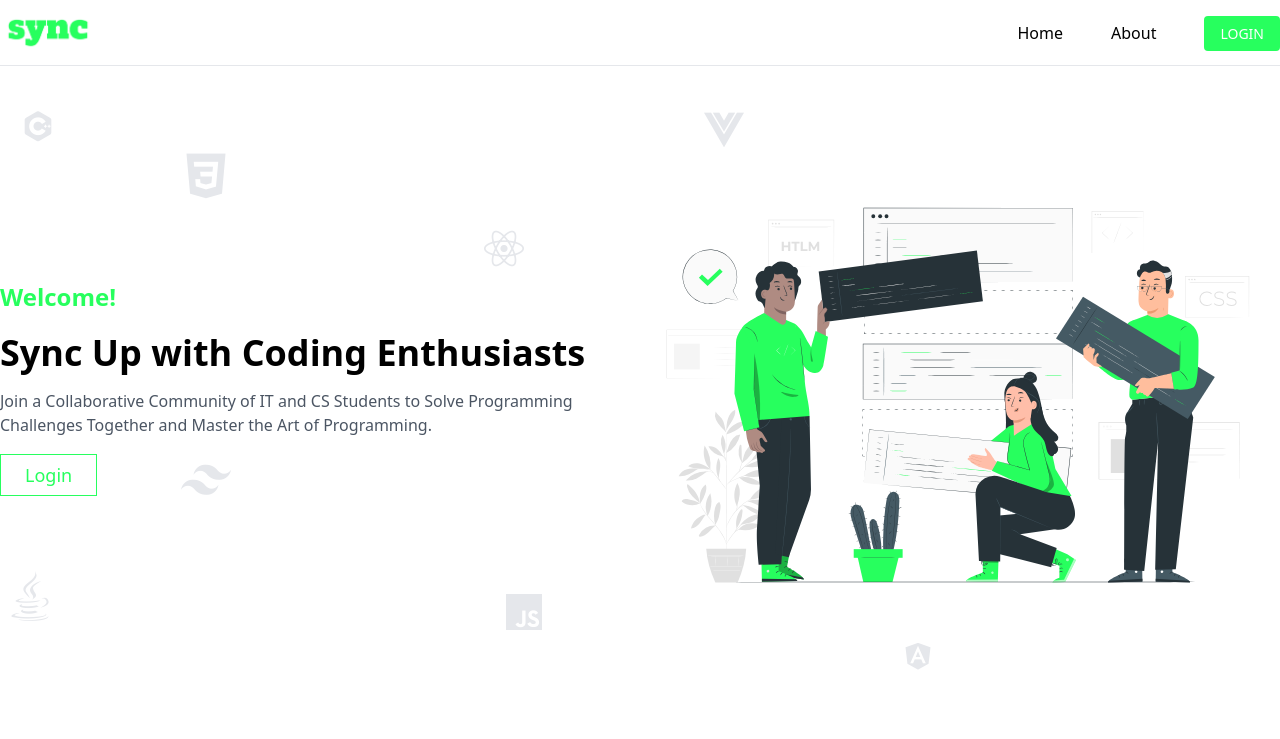
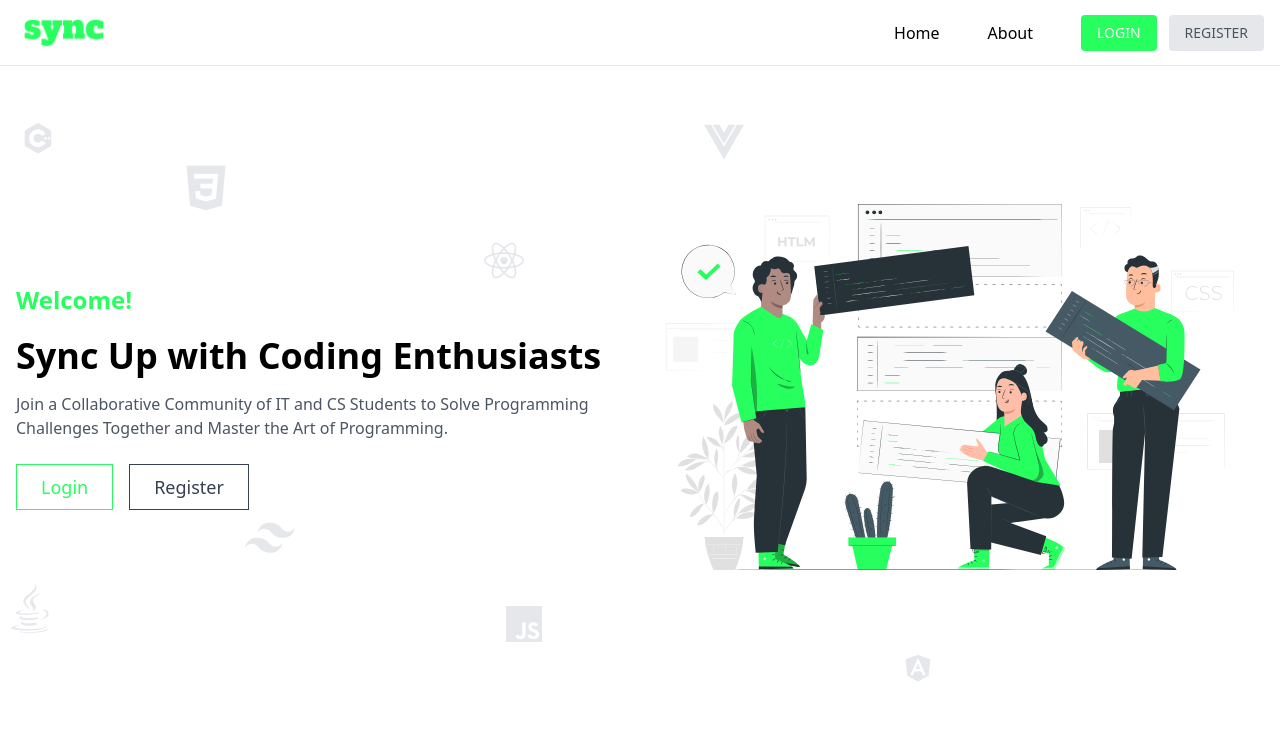
Before and after one commit to ItsMeJosue0021/sync, a Django app: page / in a window 1280 px wide. Shown: the top 739 px of the page. Run offline with Django 4.2, Linux system fonts and the light colour scheme; some libraries are stand-ins or nearby versions.

Commit message:
added responsiveness

```diff
--- a/sync/static/css/style.css
+++ b/sync/static/css/style.css
@@ -1,8 +1,10 @@
-/* img {
-    width: 200px;
-    height: 200px;
-}
-
-h1 {
-    color: red;
-} */
+.hero-pattern  {
+    --dot-bg: white;
+    --dot-color: black;
+    --dot-size: 1px;
+    --dot-space: 22px;
+      background:
+          linear-gradient(90deg, var(--dot-bg) calc(var(--dot-space) - var(--dot-size)), transparent 1%) center / var(--dot-space) var(--dot-space),
+          linear-gradient(var(--dot-bg) calc(var(--dot-space) - var(--dot-size)), transparent 1%) center / var(--dot-space) var(--dot-space),
+          var(--dot-color);
+  }
--- a/sync/templates/base.html
+++ b/sync/templates/base.html
@@ -6,7 +6,7 @@
 <head>
     <meta charset="UTF-8">
     <meta name="viewport" content="width=device-width, initial-scale=1.0">
-    <link rel="icon" type="image/x-icon" href="{% static 'images/icons/josh.jpg' %}">
+    <link rel="icon" type="image/x-icon" href="{% static 'images/icons/sync.png' %}">
     <link href='https://unpkg.com/boxicons@2.1.4/css/boxicons.min.css' rel='stylesheet'>
     <link rel="stylesheet" href="{% static 'css/style.css' %}">
     <title>Sync</title>
--- /dev/null
+++ b/sync/templates/components/bg-icons.html
@@ -0,0 +1,8 @@
+<i class='hidden md:block bx bxl-css3 absolute text-6xl text-gray-200 top-20 left-44 '></i>
+<i class='hidden md:block bx bxl-tailwind-css absolute text-6xl text-gray-200 bottom-[160px] left-60' ></i>
+<i class='hidden md:block bx bxl-java absolute text-6xl text-gray-200 top-[500px] left-0'></i>
+<i class='hidden md:block bx bxl-javascript absolute text-5xl text-gray-200 bottom-20 left-[500px]' ></i>
+<i class='hidden md:block bx bxl-react absolute text-5xl text-gray-200 top-40 left-[480px]' ></i>
+<i class='hidden md:block bx bxl-vuejs absolute text-5xl text-gray-200 top-10 left-[700px]'></i>
+<i class='hidden md:block bx bxl-angular absolute text-4xl text-gray-200 bottom-10 left-[900px]' ></i>
+<i class='hidden md:block bx bxl-c-plus-plus absolute text-4xl text-gray-200 top-10 left-5'></i>
--- a/sync/templates/components/header.html
+++ b/sync/templates/components/header.html
@@ -1,22 +1,26 @@
 {% load static %}
 <header class="bg-white py-3 border-b border-gray-200">
-    <div class="flex items-center justify-between w-full max-w-[1300px] mx-auto">
+    <div class="flex items-center justify-between w-full max-w-[1300px] mx-auto px-4">
       <a>
         <img src="{% static 'images/icons/sync.png' %}" alt="" srcset=""
         class="w-24">
       </a>
-      <nav>
+      <nav class="hidden md:block">
         <ul class="flex items-center space-x-12">
-          <li class="group">
+          <li class="group ">
             <a href="{% url 'home' %}" class="font-medium group-hover:text-[#27FF5E]">Home</a>
           </li>
           <li class="group">
             <a href="{% url 'about' %}" class="font-medium group-hover:text-[#27FF5E]">About</a>
           </li>
-          <li>
-            <a href=""
+          <li class="flex items-center space-x-3">
+            <a  href="{% url 'login' %}"
             class="px-4 py-2 rounded bg-[#27FF5E] text-white text-sm font-medium">
               LOGIN
+            </a>
+            <a  href="{% url 'register' %}"
+            class="px-4 py-2 rounded bg-gray-200 text-gray-600 text-sm font-medium">
+              REGISTER
             </a>
           </li>
         </ul>
--- a/sync/templates/components/hero-images.html
+++ b/sync/templates/components/hero-images.html
@@ -0,0 +1,6 @@
+{% load static %}
+<div class="w-full md:w-1/2 images">
+    <img src="{% static 'images/hero.svg' %}" alt="" srcset="" class="hidden pb-10">
+    <img src="{% static 'images/coding.svg' %}" alt="" srcset="" class="hidden">
+    <img src="{% static 'images/creator.svg' %}" alt="" srcset="" class="hidden">
+</div>
--- a/sync/templates/pages/home.html
+++ b/sync/templates/pages/home.html
@@ -4,33 +4,21 @@
 {% block title %}Home{% endblock %}
 
 {% block content %}
-    <section class="bg-white">
-        <div class="hero flex items-center justify-center w-full max-w-[1300px] mx-auto h-[650px] relative">
-            <div class="w-full flex justify-between items-center">
-                <div class="w-1/2 flex flex-col space-y-4">
-                    <span class="text-2xl text-[#27FF5E] font-semibold animate-bounce">Welcome!</span>
-                    <h1 class="text-4xl font-semibold">Sync Up with Coding Enthusiasts</h1>
-                    <p class="text-gray-600">Join a Collaborative Community of IT and CS Students to Solve Programming Challenges Together and Master the Art of Programming.</p>
-                    <div class="py-2">
+    <section class="bg-white py-6 md:py-3">
+        <div class="hero flex items-center justify-center w-full max-w-[1300px] mx-auto h-auto min-h-[650px] px-4 relative">
+            {% include 'components/bg-icons.html' %}
+            <div class="w-full flex flex-col-reverse md:flex-row justify-between items-center space-y-6 md:space-y-0">
+                <div class="w-full md:w-1/2 flex flex-col space-y-4">
+                    <span class="text-2xl text-[#27FF5E] font-semibold animate-bounce text-center md:text-left">Welcome!</span>
+                    <h1 class="text-4xl font-semibold text-center md:text-left">Sync Up with Coding Enthusiasts</h1>
+                    <p class="text-gray-600 text-center md:text-left">Join a Collaborative Community of IT and CS Students to Solve Programming Challenges Together and Master the Art of Programming.</p>
+                    <div class="py-2 flex justify-center md:justify-start space-x-4">
                         <a href="" class="text-lg text-[#27FF5E] font-medium border border-[#27FF5E] px-6 py-2">Login</a>
+                        <a href="" class="text-lg text-gray-700 font-medium border border-gray-700 px-6 py-2">Register</a>
                     </div>
                 </div>
-                <div class="w-1/2 images">
-                    <img src="{% static 'images/hero.svg' %}" alt="" srcset="" class="hidden">
-                    <img src="{% static 'images/coding.svg' %}" alt="" srcset="" class="hidden">
-                    <img src="{% static 'images/creator.svg' %}" alt="" srcset="" class="hidden">
-                </div>
+                {% include 'components/hero-images.html' %}
             </div>
-
-            <i class='bx bxl-css3 absolute text-6xl text-gray-200 top-20 left-44 '></i>
-            <i class='bx bxl-tailwind-css absolute text-6xl text-gray-200 top-96 left-44' ></i>
-            <i class='bx bxl-java absolute text-6xl text-gray-200 top-[500px] left-0'></i>
-            <i class='bx bxl-javascript absolute text-5xl text-gray-200 bottom-20 left-[500px]' ></i>
-            <i class='bx bxl-react absolute text-5xl text-gray-200 top-40 left-[480px]' ></i>
-            <i class='bx bxl-vuejs absolute text-5xl text-gray-200 top-10 left-[700px]'></i>
-            <i class='bx bxl-angular absolute text-4xl text-gray-200 bottom-10 left-[900px]' ></i>
-            <i class='bx bxl-c-plus-plus absolute text-4xl text-gray-200 top-10 left-5'></i>
-
         </div>
         <script src="{% static 'js/script.js' %}"></script>
     </section>
--- a/sync/urls.py
+++ b/sync/urls.py
@@ -4,4 +4,6 @@ from . import views
 urlpatterns = [
     path('', views.home, name='home'),
     path('about/', views.about, name="about"),
+    path('login/', views.login, name="login"),
+    path('register/', views.register, name="register")
 ]
--- a/sync/views.py
+++ b/sync/views.py
@@ -1,8 +1,13 @@
 from django.shortcuts import render
 
-# Create your views here.
 def home(request):
     return render(request, 'pages/home.html')
 
 def about(request):
     return render(request, 'pages/about.html')
+
+def login(request):
+    return render(request, 'pages/login.html')
+
+def register(request):
+    return render(request, 'pages/register.html')
--- a/theme/static/css/dist/styles.css
+++ b/theme/static/css/dist/styles.css
@@ -807,6 +807,30 @@ select {
   top: 500px;
 }
 
+.bottom-\[30\] {
+  bottom: 30;
+}
+
+.bottom-\[2\] {
+  bottom: 2;
+}
+
+.bottom-\[100px\] {
+  bottom: 100px;
+}
+
+.bottom-\[200px\] {
+  bottom: 200px;
+}
+
+.left-60 {
+  left: 15rem;
+}
+
+.bottom-\[160px\] {
+  bottom: 160px;
+}
+
 .mx-auto {
   margin-left: auto;
   margin-right: auto;
@@ -832,6 +856,14 @@ select {
   height: 100vh;
 }
 
+.h-auto {
+  height: auto;
+}
+
+.min-h-\[650px\] {
+  min-height: 650px;
+}
+
 .w-1\/2 {
   width: 50%;
 }
@@ -842,10 +874,6 @@ select {
 
 .w-full {
   width: 100%;
-}
-
-.max-w-\[1200px\] {
-  max-width: 1200px;
 }
 
 .max-w-\[1300px\] {
@@ -872,8 +900,16 @@ select {
   flex-direction: column;
 }
 
+.flex-col-reverse {
+  flex-direction: column-reverse;
+}
+
 .items-center {
   align-items: center;
+}
+
+.justify-start {
+  justify-content: flex-start;
 }
 
 .justify-center {
@@ -890,16 +926,28 @@ select {
   margin-left: calc(3rem * calc(1 - var(--tw-space-x-reverse)));
 }
 
-.space-y-3 > :not([hidden]) ~ :not([hidden]) {
-  --tw-space-y-reverse: 0;
-  margin-top: calc(0.75rem * calc(1 - var(--tw-space-y-reverse)));
-  margin-bottom: calc(0.75rem * var(--tw-space-y-reverse));
-}
-
 .space-y-4 > :not([hidden]) ~ :not([hidden]) {
   --tw-space-y-reverse: 0;
   margin-top: calc(1rem * calc(1 - var(--tw-space-y-reverse)));
   margin-bottom: calc(1rem * var(--tw-space-y-reverse));
+}
+
+.space-x-3 > :not([hidden]) ~ :not([hidden]) {
+  --tw-space-x-reverse: 0;
+  margin-right: calc(0.75rem * var(--tw-space-x-reverse));
+  margin-left: calc(0.75rem * calc(1 - var(--tw-space-x-reverse)));
+}
+
+.space-y-6 > :not([hidden]) ~ :not([hidden]) {
+  --tw-space-y-reverse: 0;
+  margin-top: calc(1.5rem * calc(1 - var(--tw-space-y-reverse)));
+  margin-bottom: calc(1.5rem * var(--tw-space-y-reverse));
+}
+
+.space-x-4 > :not([hidden]) ~ :not([hidden]) {
+  --tw-space-x-reverse: 0;
+  margin-right: calc(1rem * var(--tw-space-x-reverse));
+  margin-left: calc(1rem * calc(1 - var(--tw-space-x-reverse)));
 }
 
 .rounded {
@@ -924,6 +972,11 @@ select {
   border-color: rgb(229 231 235 / var(--tw-border-opacity));
 }
 
+.border-gray-700 {
+  --tw-border-opacity: 1;
+  border-color: rgb(55 65 81 / var(--tw-border-opacity));
+}
+
 .bg-\[\#27FF5E\] {
   --tw-bg-opacity: 1;
   background-color: rgb(39 255 94 / var(--tw-bg-opacity));
@@ -937,6 +990,11 @@ select {
 .bg-white {
   --tw-bg-opacity: 1;
   background-color: rgb(255 255 255 / var(--tw-bg-opacity));
+}
+
+.bg-gray-200 {
+  --tw-bg-opacity: 1;
+  background-color: rgb(229 231 235 / var(--tw-bg-opacity));
 }
 
 .px-4 {
@@ -957,6 +1015,23 @@ select {
 .py-3 {
   padding-top: 0.75rem;
   padding-bottom: 0.75rem;
+}
+
+.py-6 {
+  padding-top: 1.5rem;
+  padding-bottom: 1.5rem;
+}
+
+.pb-10 {
+  padding-bottom: 2.5rem;
+}
+
+.text-left {
+  text-align: left;
+}
+
+.text-center {
+  text-align: center;
 }
 
 .font-serif {
@@ -1014,11 +1089,6 @@ select {
   color: rgb(39 255 94 / var(--tw-text-opacity));
 }
 
-.text-gray-100 {
-  --tw-text-opacity: 1;
-  color: rgb(243 244 246 / var(--tw-text-opacity));
-}
-
 .text-gray-200 {
   --tw-text-opacity: 1;
   color: rgb(229 231 235 / var(--tw-text-opacity));
@@ -1034,7 +1104,63 @@ select {
   color: rgb(255 255 255 / var(--tw-text-opacity));
 }
 
+.text-black {
+  --tw-text-opacity: 1;
+  color: rgb(0 0 0 / var(--tw-text-opacity));
+}
+
+.text-gray-700 {
+  --tw-text-opacity: 1;
+  color: rgb(55 65 81 / var(--tw-text-opacity));
+}
+
 .group:hover .group-hover\:text-\[\#27FF5E\] {
   --tw-text-opacity: 1;
   color: rgb(39 255 94 / var(--tw-text-opacity));
 }
+
+@media (min-width: 768px) {
+  .md\:block {
+    display: block;
+  }
+
+  .md\:flex {
+    display: flex;
+  }
+
+  .md\:w-1\/2 {
+    width: 50%;
+  }
+
+  .md\:flex-row {
+    flex-direction: row;
+  }
+
+  .md\:justify-start {
+    justify-content: flex-start;
+  }
+
+  .md\:justify-center {
+    justify-content: center;
+  }
+
+  .md\:space-y-0 > :not([hidden]) ~ :not([hidden]) {
+    --tw-space-y-reverse: 0;
+    margin-top: calc(0px * calc(1 - var(--tw-space-y-reverse)));
+    margin-bottom: calc(0px * var(--tw-space-y-reverse));
+  }
+
+  .md\:py-0 {
+    padding-top: 0px;
+    padding-bottom: 0px;
+  }
+
+  .md\:py-3 {
+    padding-top: 0.75rem;
+    padding-bottom: 0.75rem;
+  }
+
+  .md\:text-left {
+    text-align: left;
+  }
+}
```
Also changed, not shown: sync/templates/pages/login.html (added), sync/templates/pages/register.html (added).
